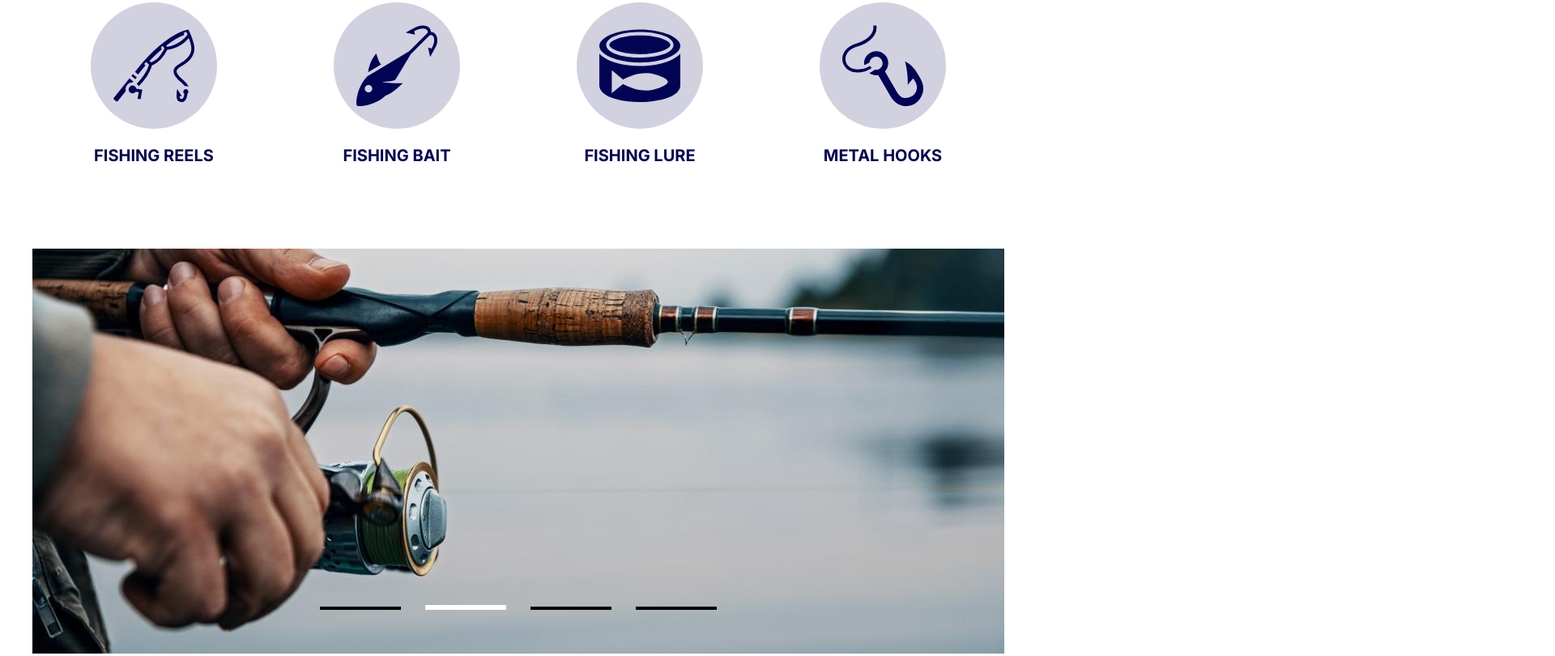
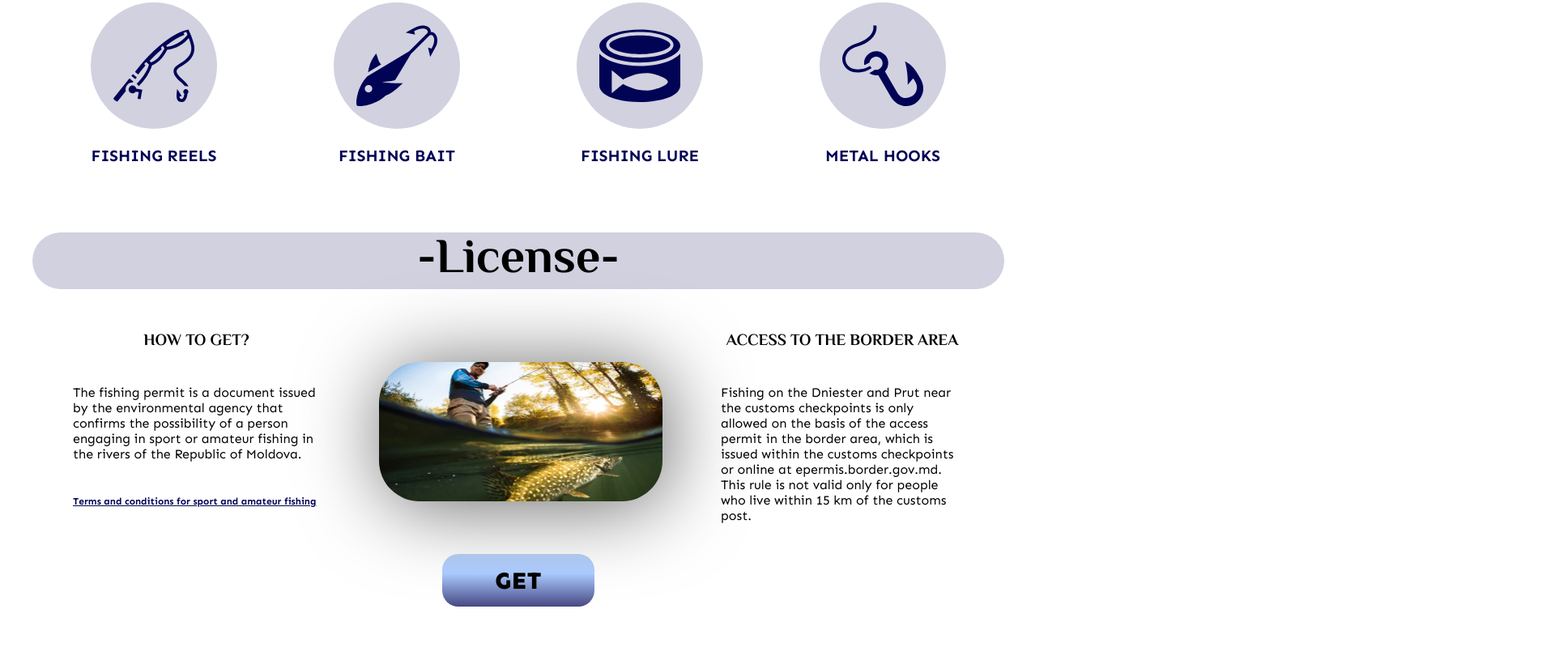
Before and after one commit to Adrian-Capbatut/Fishing_store, a plain HTML site: page index.html in a window 1280 px wide. Shown: the part 681-1491 px from the top of the page at 81% size, 1920 px wide, since content can reach past the window. Drawn offline with nearby package versions, Linux system fonts and the light colour scheme.

Commit message:
new section main

```diff
--- a/css/style.css
+++ b/css/style.css
@@ -1,10 +1,10 @@
-@import url("https://fonts.googleapis.com/css2?family=Inter:wght@400;700&family=Poppins:wght@300;400;500;600;700;800;900&display=swap");
+@import url("https://fonts.googleapis.com/css2?family=El+Messiri:wght@700&family=Sen:wght@400;700;800&display=swap");
 
 * {
   margin: 0;
   padding: 0;
   box-sizing: border-box;
-  font-family: "Inter", sans-serif;
+  font-family: "Sen", sans-serif;
   list-style: none;
   text-decoration: none;
 }
@@ -45,7 +45,7 @@ nav ul li {
 }
 
 nav ul li a {
-  color: #000;
+  color: #fff;
   font-size: 20px;
   font-weight: 700;
   padding: 16px 16px;
@@ -53,13 +53,14 @@ nav ul li a {
 }
 
 nav ul li a:hover {
-  background-color: #91bafe;
+  content: "";
+  /* display: block;
+  border-bottom: 2px solid rgba(225, 202, 150, 0) 100%; */
 }
 
 nav ul li ul {
   position: absolute;
   display: none;
-  /* background-color: #afc6ec; */
   background-color: rgba(41, 74, 124, 0.72);
   border-radius: 0 0 5px 5px;
 }
@@ -203,6 +204,11 @@ nav ul li ul li a:hover {
   height: 156px;
   background-color: #d1d1e0;
   border-radius: 50%;
+  transition: 0.5s;
+}
+
+.content__tool:hover {
+  box-shadow: -5px 5px 4px rgba(0, 0, 0, 0.25), 5px 5px 4px rgba(0, 0, 0, 0.25);
 }
 
 .content__tool img {
@@ -219,9 +225,118 @@ nav ul li ul li a:hover {
   color: #010455;
 }
 
+/* ////////////////////////////////// */
+/* License */
+.license {
+  padding-top: 80px;
+}
+
+.license__title,
+.stay__tuned {
+  width: 1200px;
+  height: 70px;
+  background: #d1d1e0;
+  border-radius: 100px;
+  display: flex;
+  justify-content: center;
+  align-items: center;
+}
+.license__title h2,
+.stay__tuned h2 {
+  font-family: "El Messiri";
+  font-style: normal;
+  font-weight: 700;
+  font-size: 60px;
+  line-height: 94px;
+}
+
+.license__content {
+  display: flex;
+  justify-content: space-between;
+  flex-wrap: nowrap;
+  padding-top: 50px;
+}
+
+.license__content-rule {
+  padding-left: 50px;
+  max-width: 355px;
+}
+
+.license__content-link {
+  font-weight: 700;
+  font-size: 12px;
+  line-height: 14px;
+  text-decoration-line: underline;
+  color: #010455;
+}
+
+.license__content-rule p,
+.license__content-border-area p {
+  font-weight: 400;
+  font-size: 16px;
+  line-height: 19px;
+  padding-bottom: 38px;
+}
+
+.license__content-rule h3,
+.license__content-border-area h3 {
+  display: flex;
+  justify-content: center;
+  font-family: "El Messiri";
+  font-weight: 700;
+  font-size: 20px;
+  line-height: 30px;
+  padding-bottom: 38px;
+}
+
+.license__img {
+  filter: drop-shadow(5px 5px 50px rgba(0, 0, 0, 0.6));
+  border-radius: 50px;
+  width: 350px;
+  height: 172px;
+  margin-top: 40px;
+}
+
+.license__content-border-area {
+  max-width: 350px;
+  padding-right: 50px;
+}
+
+.license__content-border-area a {
+  color: #000;
+}
+
+.license__buttom {
+  display: flex;
+  justify-content: center;
+}
+
+.license__buttom button {
+  border: none;
+  position: relative;
+  width: 188px;
+  height: 65px;
+  border-radius: 20px;
+  font-weight: 800;
+  font-size: 30px;
+  line-height: 36px;
+  cursor: pointer;
+  background: linear-gradient(
+    180deg,
+    #afc6ec 0%,
+    rgba(145, 186, 254, 0.76) 36.99%,
+    rgba(1, 4, 85, 0.73) 100%
+  );
+}
+
+.license__buttom button:hover {
+  text-decoration-line: underline;
+  filter: drop-shadow(0px 15px 20px rgba(0, 0, 0, 0.4));
+}
+
 /* Slider */
 .slider {
-  padding-top: 100px;
+  padding-top: 80px;
 }
 
 .swiper-slide {
@@ -255,3 +370,7 @@ nav ul li ul li a:hover {
 }
 
 /* ////////////////////////////////// */
+/* Stay__tuned */
+.stay {
+  padding-top: 100px;
+}
--- a/index.html
+++ b/index.html
@@ -93,37 +93,75 @@
 
             <section class="tools">
                 <div class="content__tools">
+                    <a href="#">
                         <div class="content__tool">
-                        <img src="./img/tool1.svg" alt="Tools">
-
+                            <img src="./img/tool1.svg" alt="Tools" />
                         </div>
-                    <h3 class="content__tool-title">
-                        FISHING REELS
-                    </h3>
+                        <h3 class="content__tool-title">FISHING REELS</h3>
+                    </a>
                 </div>
                 <div class="content__tools">
+                    <a href="#">
                         <div class="content__tool">
-                        <img src="./img/tool2.svg" alt="Tools">
+                            <img src="./img/tool2.svg" alt="Tools" />
                         </div>
-                    <h3 class="content__tool-title">
-                        FISHING BAIT
-                    </h3>
+                        <h3 class="content__tool-title">FISHING BAIT</h3>
+                    </a>
                 </div>
                 <div class="content__tools">
+                    <a href="#">
                         <div class="content__tool">
-                        <img src="./img/tool3.svg" alt="Tools">
+                            <img src="./img/tool3.svg" alt="Tools" />
                         </div>
-                    <h3 class="content__tool-title">
-                        FISHING LURE
-                    </h3>
+                        <h3 class="content__tool-title">FISHING LURE</h3>
+                    </a>
                 </div>
                 <div class="content__tools">
+                    <a href="#">
                         <div class="content__tool">
-                        <img src="./img/tool4.svg" alt="Tools">
+                            <img src="./img/tool4.svg" alt="Tools" />
                         </div>
-                    <h3 class="content__tool-title">
-                        METAL HOOKS
-                    </h3>
+                        <h3 class="content__tool-title">METAL HOOKS</h3>
+                    </a>
+                </div>
+            </section>
+
+            <section>
+                <div class="license">
+                    <div class="license__title">
+                        <h2>-License-</h2>
+                    </div>
+                    <div class="license__content">
+                        <div class="license__content-rule">
+                            <div>
+                                <h3>HOW TO GET?</h3>
+                                <p>
+                                    The fishing permit is a document issued by the environmental
+                                    agency that confirms the possibility of a person engaging in
+                                    sport or amateur fishing in the rivers of the Republic of
+                                    Moldova.
+                                </p>
+                                <a class="license__content-link" href="https://am.gov.md/node/135">Terms and conditions
+                                    for sport and amateur fishing</a>
+                            </div>
+                        </div>
+                        <img class="license__img" src="./img/license-img.jpg" alt="lecense-img" />
+                        <div class="license__content-border-area">
+                            <h3>ACCESS TO THE BORDER AREA</h3>
+                            <p>
+                                Fishing on the Dniester and Prut near the customs checkpoints
+                                is only allowed on the basis of the access permit in the
+                                border area, which is issued within the customs checkpoints or
+                                online at
+                                <a href="epermis.border.gov.md.">epermis.border.gov.md.</a>
+                                This rule is not valid only for people who live within 15 km
+                                of the customs post.
+                            </p>
+                        </div>
+                    </div>
+                    <div class="license__buttom">
+                        <button type="button" onclick="location.href='https://e-pescuit.mediu.gov.md/'">GET</button>
+                    </div>
                 </div>
             </section>
 
@@ -140,6 +178,21 @@
                     </div>
                 </div>
             </section>
+
+            <section class="stay">
+                <div class="stay__tuned">
+                    <h2>Stay tuned!</h2>
+                </div>
+                <div class="swipers mySwiper">
+                    <div class="swiper-wrapper">
+                        <div class="swiper-slide">Slide 1</div>
+                        <div class="swiper-slide">Slide 2</div>
+                        <div class="swiper-slide">Slide 3</div>
+                        <div class="swiper-slide">Slide 4</div>
+                    </div>
+                    <div class="swiper-pagination"></div>
+                </div>
+            </section>
         </div>
     </main>
 
--- a/js/main.js
+++ b/js/main.js
@@ -15,3 +15,13 @@ const search = document.querySelector(".search");
 icon.onclick = function () {
     search.classList.toggle("active");
 };
+
+const swipers = new Swiper(".mySwiper", {
+    slidesPerView: 3,
+    spaceBetween: 30,
+    freeMode: true,
+    pagination: {
+        el: ".swiper-pagination",
+        clickable: true,
+    },
+});
```
Also changed, not shown: img/license-img.jpg (added). Lines whose indentation alone changed are shown as unchanged.
